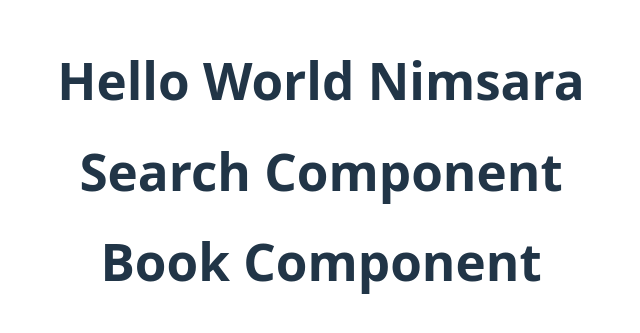
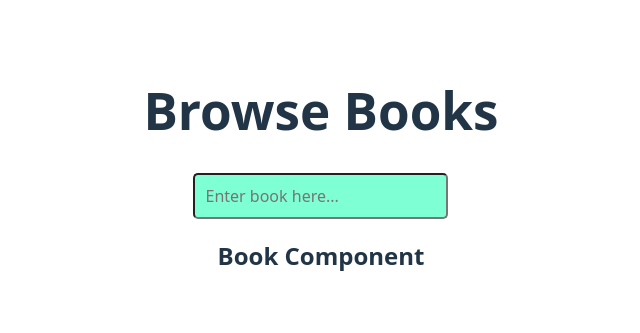
Before and after one commit to Nimsara-boop/Our_App_ReactJS, a React (Vite) app: page / in a window 1280 px wide. Shown: the part 229-562 px from the top of the page, without its empty margins (319-959 px from the left). Built offline with nearby package versions, Linux system fonts and the light colour scheme.

Commit message:
Added states and state functions for SearchTerm and Books. added books.json for data as well.

```diff
--- a/src/App.jsx
+++ b/src/App.jsx
@@ -1,17 +1,17 @@
 import { useState } from 'react'
 import SearchBox from './components/SearchBox'
-import  Bookss   from './components/Books'
+import  Books   from './components/Books'
 import './App.css'
 
 function App({name}) {
-  const [count, setCount] = useState(name)
+  const [searchTerm, setSearchTerm] = useState("");
 
   return (
     <>
 
-      <h1>Hello World  {count}</h1>
-      <SearchBox/>
-      <Bookss/>
+      <h1>Browse Books</h1>
+      <SearchBox searchTerm={searchTerm} setSearchTerm={setSearchTerm}/>
+      <Books searchTerm={searchTerm}/>
     </>
   )
 }
--- a/src/components/Books.jsx
+++ b/src/components/Books.jsx
@@ -2,16 +2,16 @@ import { useState } from 'react'
 
 import '../App.css'
 
-function Bookss() {
+function Books() {
   //const [count, setCount] = useState(name)
 
   return (
     <>
 
-      <h1>Book Component</h1>
+      <h2>Book Component</h2>
 
     </>
   )
 }
 
-export default Bookss
+export default Books
--- a/src/components/SearchBox.jsx
+++ b/src/components/SearchBox.jsx
@@ -2,13 +2,15 @@ import { useState } from 'react'
 
 import '../App.css'
 
-function SearchBox() {
+function SearchBox({searchTerm, setSearchTerm}) {
   //const [count, setCount] = useState(name)
 
   return (
     <>
 
-      <h1>Search Component</h1>
+      <input type='text' placeholder='Enter book here...' value={searchTerm} //controlled input
+      onChange={(e) => setSearchTerm(e.target.value)}
+      />
 
     </>
   )
--- a/src/index.css
+++ b/src/index.css
@@ -28,6 +28,14 @@ body {
   place-items: center;
   min-width: 320px;
   min-height: 100vh;
+}
+
+input{
+  padding: 10px;
+  border-radius: 5px;
+  font:100% system-ui, Avenir, Helvetica, Arial, sans-serif;
+  background-color: aquamarine;
+  color:rgb(50, 87, 75);
 }
 
 h1 {
```
Also changed, not shown: public/books.json (added, +19 -0 lines).
